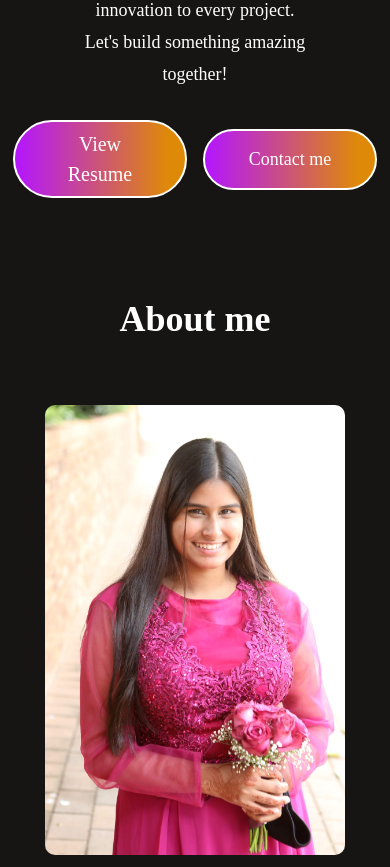
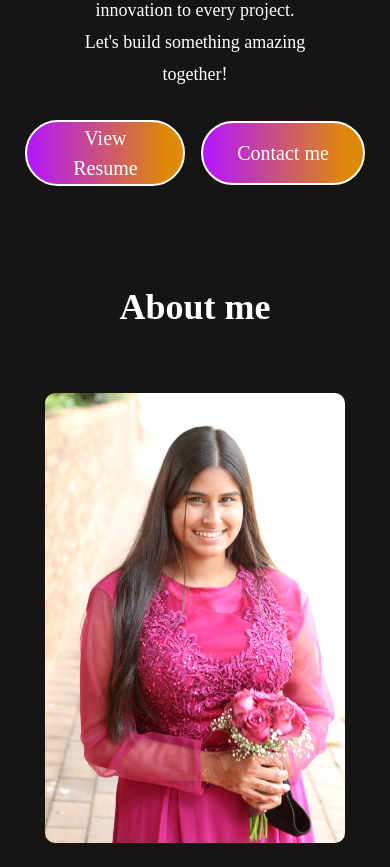
Before and after one commit to DBAnthony-12/React-Portfolio, a React (Vite) app: page / in a window 390 px wide. Shown: the part 1060-1927 px from the top of the page. Built offline with nearby package versions, Linux system fonts and the light colour scheme.

Commit message:
push changes

```diff
--- a/src/Components/Hero/Hero.css
+++ b/src/Components/Hero/Hero.css
@@ -44,7 +44,7 @@
 
 .resume-container {
   border: 2px solid white;
-  padding: 20px 30px;
+  padding: 10px 30px;
   border-radius: 40px;
   background: linear-gradient(270deg, #df8908 10%, #b415ff 100%);
   cursor: pointer;
@@ -103,18 +103,7 @@
     padding: 20px 30px;
     border-radius: 40px;
   }
-  .resume-container {
-    padding: 20px 30px;
-    border-radius: 40px;
-    font-size: 16px;
-  }
-  .contactMe {
-    display: inline-block;
-    padding: 10px 30px;
-    border-radius: 50px;
-    color: #fff;
-    cursor: pointer;
-  }
+
   .resume-container,
   .contactMe {
     width: 50%; /* Take 50% width on small screens */
@@ -123,13 +112,7 @@
     border-radius: 40px; /* Rounded corners */
     cursor: pointer;
   }
-  .resume-container {
-    display: inline-block;
-    padding: 0px 30px;
-    border-radius: 50px;
-    color: white;
-    cursor: pointer;
-  }
+
   .nav-connect {
     margin-bottom: 20px; /* Increase margin for better spacing */
   }
@@ -137,5 +120,20 @@
 @media (max-width: 768px) {
   .contactMe {
     display: block; /* Show on smaller screens */
+    font-size: 20px;
   }
 }
+@media (max-width: 768px) {
+  .resume-container {
+    display: inline-block;
+    padding: 0px 5px;
+    border-radius: 40px;
+    color: white;
+    cursor: pointer;
+    font-size: 10px;
+  }
+  .resume-container .btn {
+    font-size: 20px;
+    padding: 0px 20px;
+  }
+}
```
